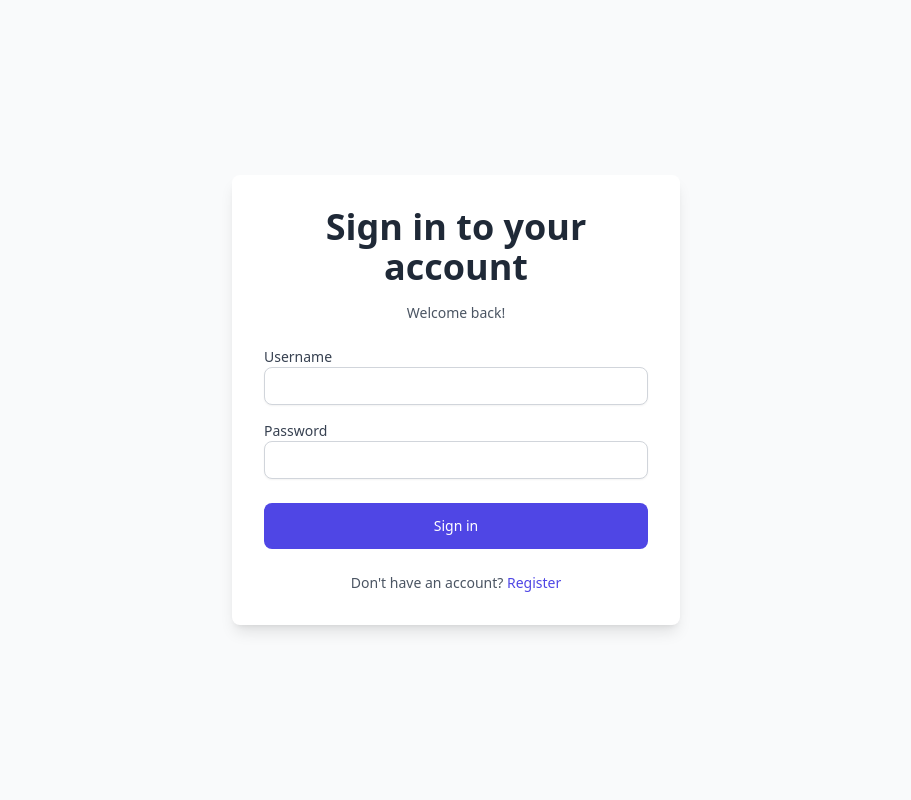
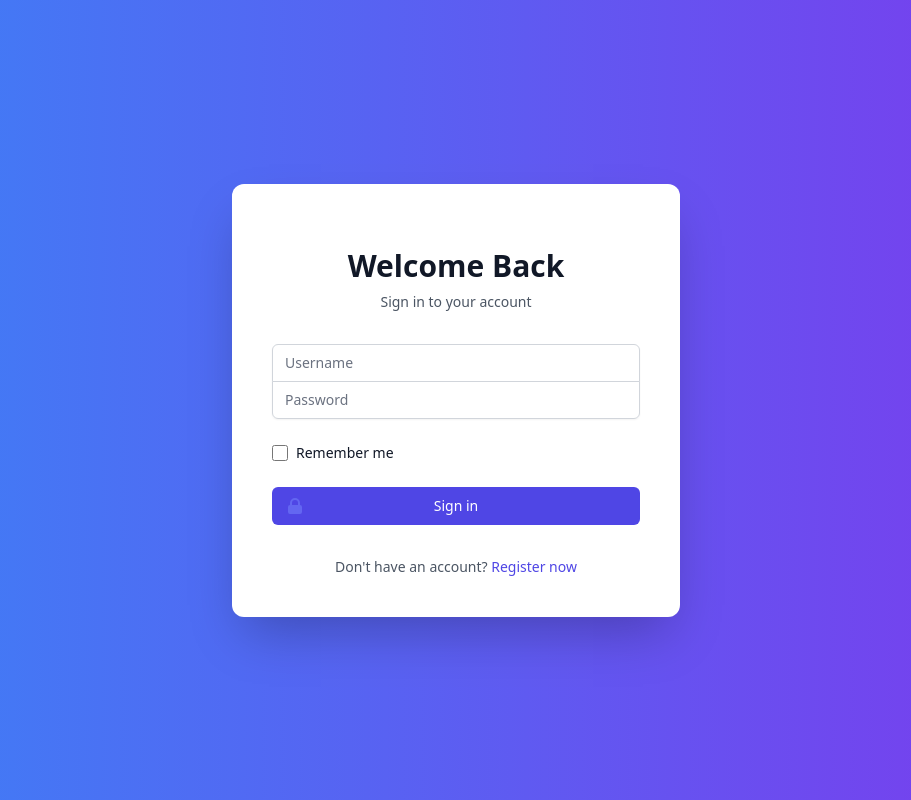
Before and after one commit to MrBlankCoding/LearnSalem, a Flask app: page /login in a window 1280 px wide. Shown: the whole page, without its empty margins (184-1095 px from the left). Run offline with Flask 3, Linux system fonts and the light colour scheme; some libraries are stand-ins or nearby versions.

Commit message:
Improved the login Pages

```diff
--- a/ChatApp/templates/login.html
+++ b/ChatApp/templates/login.html
@@ -1,45 +1,61 @@
 {% extends 'base.html' %}
 {% block content %}
-<div class="min-h-screen flex items-center justify-center bg-gray-50 py-12 px-6 sm:px-8 lg:px-10">
-    <div class="max-w-md w-full bg-white p-8 shadow-lg rounded-lg">
-        <div class="text-center">
-            <h2 class="text-4xl font-bold text-gray-800 mb-4">
+<div class="min-h-screen flex items-center justify-center bg-gradient-to-r from-blue-500 to-purple-600 py-12 px-4 sm:px-6 lg:px-8">
+    <div class="max-w-md w-full space-y-8 bg-white p-10 rounded-xl shadow-2xl transform hover:scale-105 transition-all duration-300">
+        <div>
+            <h2 class="mt-6 text-center text-3xl font-extrabold text-gray-900">
+                Welcome Back
+            </h2>
+            <p class="mt-2 text-center text-sm text-gray-600">
                 Sign in to your account
-            </h2>
-            <p class="text-sm text-gray-600">
-                Welcome back!
             </p>
         </div>
-        <form class="mt-6 space-y-6" action="{{ url_for('login') }}" method="POST">
+        <form class="mt-8 space-y-6" action="{{ url_for('login') }}" method="POST">
             {% with messages = get_flashed_messages() %}
             {% if messages %}
             {% for message in messages %}
-            <div class="bg-red-100 border border-red-400 text-red-700 px-4 py-3 rounded-lg">
-                {{ message }}
+            <div class="bg-red-100 border-l-4 border-red-500 text-red-700 p-4 rounded-md" role="alert">
+                <p class="font-bold">Error</p>
+                <p>{{ message }}</p>
             </div>
             {% endfor %}
             {% endif %}
             {% endwith %}
-            <div class="space-y-4">
+            <div class="rounded-md shadow-sm -space-y-px">
                 <div>
-                    <label for="username" class="block text-sm font-medium text-gray-700">Username</label>
-                    <input id="username" name="username" type="text" required class="appearance-none block w-full px-4 py-2 border border-gray-300 rounded-lg shadow-sm placeholder-gray-400 focus:outline-none focus:ring-2 focus:ring-indigo-500 focus:border-indigo-500 text-sm">
+                    <label for="username" class="sr-only">Username</label>
+                    <input id="username" name="username" type="text" required class="appearance-none rounded-none relative block w-full px-3 py-2 border border-gray-300 placeholder-gray-500 text-gray-900 rounded-t-md focus:outline-none focus:ring-indigo-500 focus:border-indigo-500 focus:z-10 sm:text-sm" placeholder="Username">
                 </div>
                 <div>
-                    <label for="password" class="block text-sm font-medium text-gray-700">Password</label>
-                    <input id="password" name="password" type="password" required class="appearance-none block w-full px-4 py-2 border border-gray-300 rounded-lg shadow-sm placeholder-gray-400 focus:outline-none focus:ring-2 focus:ring-indigo-500 focus:border-indigo-500 text-sm">
+                    <label for="password" class="sr-only">Password</label>
+                    <input id="password" name="password" type="password" required class="appearance-none rounded-none relative block w-full px-3 py-2 border border-gray-300 placeholder-gray-500 text-gray-900 rounded-b-md focus:outline-none focus:ring-indigo-500 focus:border-indigo-500 focus:z-10 sm:text-sm" placeholder="Password">
                 </div>
             </div>
+
+            <div class="flex items-center justify-between">
+                <div class="flex items-center">
+                    <input id="remember-me" name="remember-me" type="checkbox" class="h-4 w-4 text-indigo-600 focus:ring-indigo-500 border-gray-300 rounded">
+                    <label for="remember-me" class="ml-2 block text-sm text-gray-900">
+                        Remember me
+                    </label>
+                </div>
+            </div>
+
             <div>
-                <button type="submit" class="group relative w-full flex justify-center py-3 px-4 border border-transparent text-sm font-medium rounded-lg text-white bg-indigo-600 hover:bg-indigo-700 focus:outline-none focus:ring-2 focus:ring-offset-2 focus:ring-indigo-500 transition duration-150 ease-in-out">
+                <button type="submit" class="group relative w-full flex justify-center py-2 px-4 border border-transparent text-sm font-medium rounded-md text-white bg-indigo-600 hover:bg-indigo-700 focus:outline-none focus:ring-2 focus:ring-offset-2 focus:ring-indigo-500 transition-all duration-300 ease-in-out transform hover:-translate-y-1 hover:shadow-lg">
+                    <span class="absolute left-0 inset-y-0 flex items-center pl-3">
+                        <svg class="h-5 w-5 text-indigo-500 group-hover:text-indigo-400" xmlns="http://www.w3.org/2000/svg" viewBox="0 0 20 20" fill="currentColor" aria-hidden="true">
+                            <path fill-rule="evenodd" d="M5 9V7a5 5 0 0110 0v2a2 2 0 012 2v5a2 2 0 01-2 2H5a2 2 0 01-2-2v-5a2 2 0 012-2zm8-2v2H7V7a3 3 0 016 0z" clip-rule="evenodd" />
+                        </svg>
+                    </span>
                     Sign in
                 </button>
             </div>
         </form>
-        <div class="mt-6 text-center">
+        <div class="text-center">
             <p class="text-sm text-gray-600">Don't have an account?
-                <a href="{{ url_for('register') }}" class="font-medium text-indigo-600 hover:text-indigo-500 transition duration-150 ease-in-out">
-                    Register
+                <a href="{{ url_for('register') }}" class="font-medium text-indigo-600 hover:text-indigo-500 transition-all duration-300 ease-in-out">
+                    Register now
                 </a>
             </p>
         </div>
```
Also changed, not shown: ChatApp/templates/register.html (+33 -26 lines).
